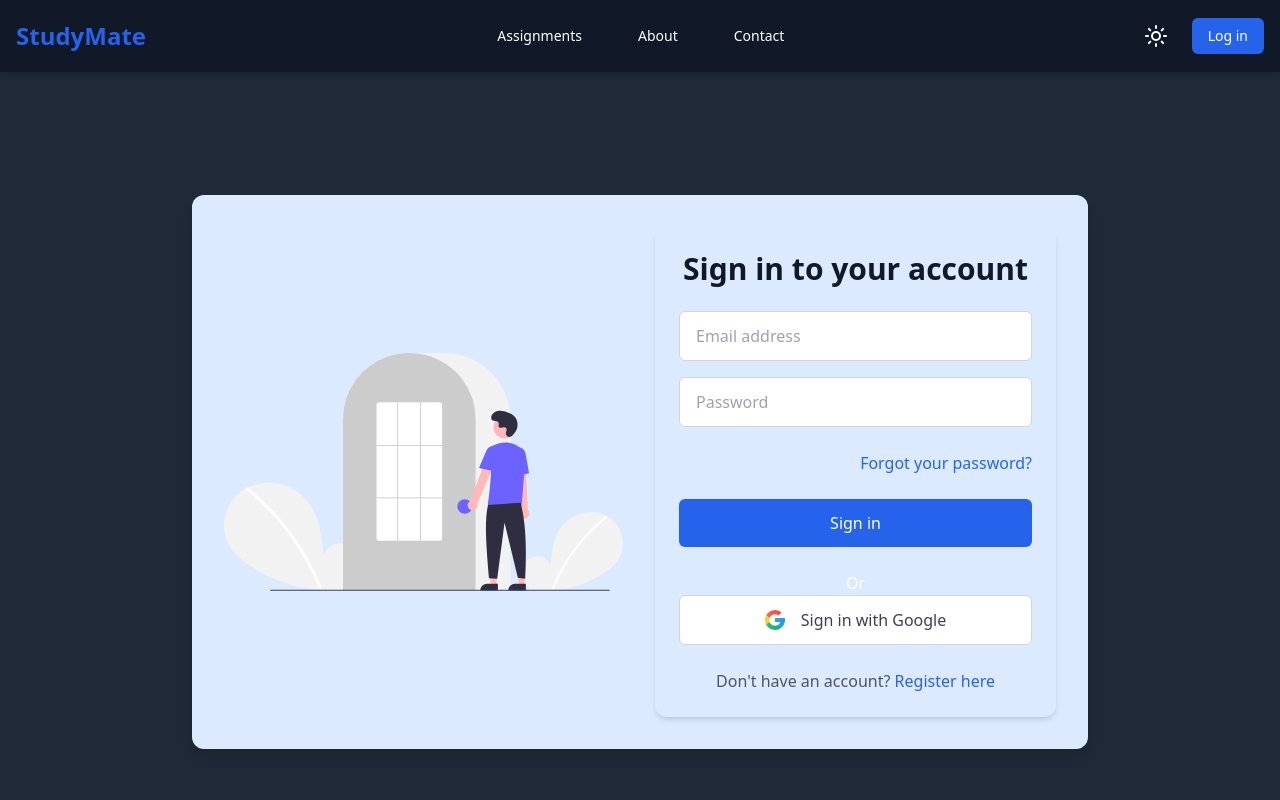
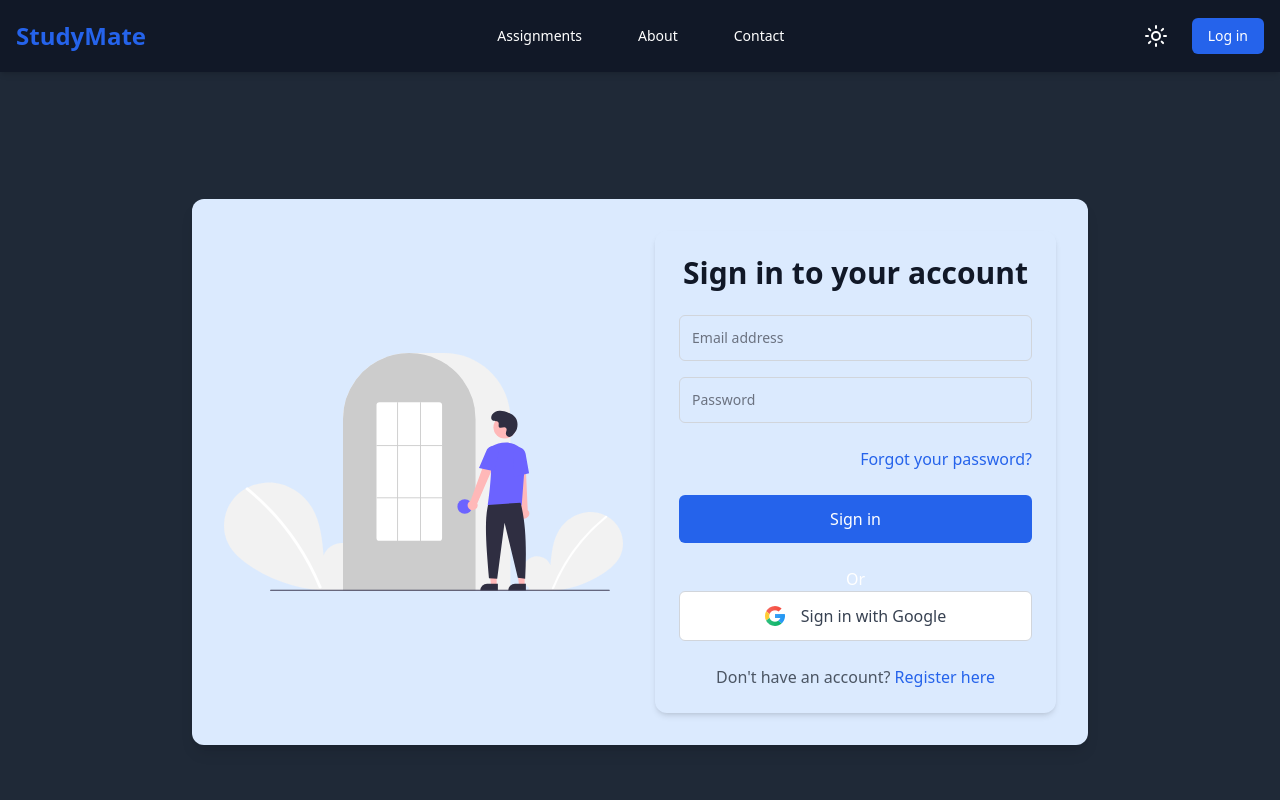
Before and after one commit to Fahim047/ph-a11-group-study-client, a React (Vite) app: page /login in a window 1280 px wide. Shown: the top 800 px of the page. Built offline with nearby package versions, Linux system fonts and the light colour scheme; no server answers.

Commit message:
🐛 fixed color issue in input fields

```diff
--- a/src/pages/LoginPage.jsx
+++ b/src/pages/LoginPage.jsx
@@ -73,7 +73,7 @@ const LoginPage = () => {
 							<input
 								type="email"
 								placeholder="Email address"
-								className="w-full px-4 py-3 border border-gray-300 rounded-md focus:ring-blue-500 focus:border-blue-500"
+								className="bg-transparent appearance-none rounded-md relative block w-full px-3 py-3 border border-gray-300 placeholder-gray-500 text-gray-900 focus:outline-none focus:ring-blue-500 focus:border-blue-500 focus:z-10 sm:text-sm"
 								value={email}
 								onChange={(e) => setEmail(e.target.value)}
 								required
@@ -81,7 +81,7 @@ const LoginPage = () => {
 							<input
 								type="password"
 								placeholder="Password"
-								className="w-full px-4 py-3 border border-gray-300 rounded-md focus:ring-blue-500 focus:border-blue-500"
+								className="bg-transparent appearance-none rounded-md relative block w-full px-3 py-3 border border-gray-300 placeholder-gray-500 text-gray-900 focus:outline-none focus:ring-blue-500 focus:border-blue-500 focus:z-10 sm:text-sm"
 								value={password}
 								onChange={(e) => setPassword(e.target.value)}
 								required
```
